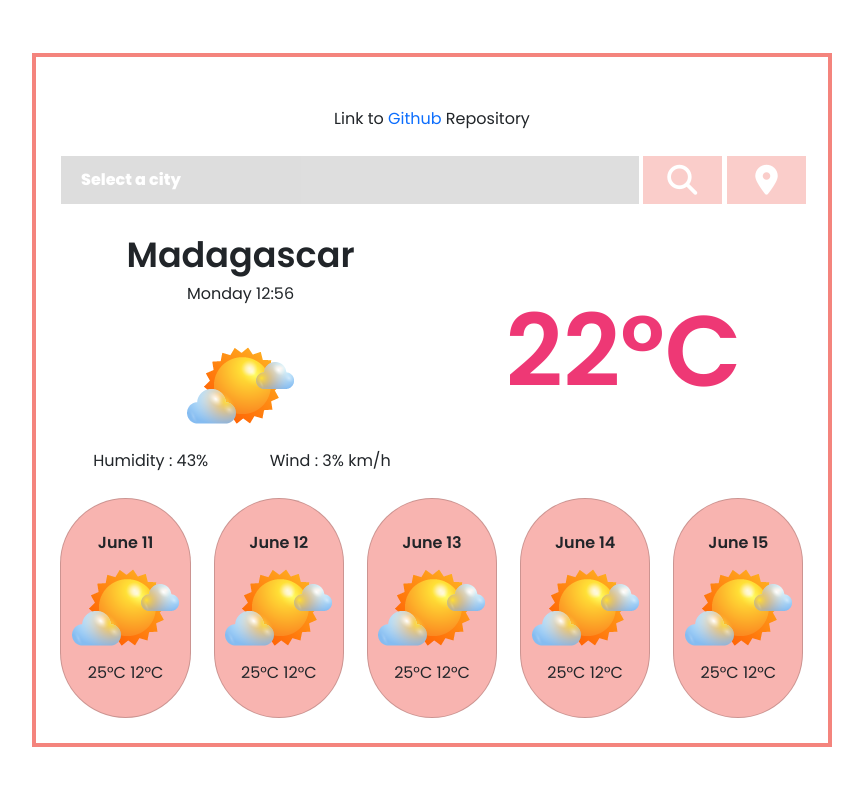
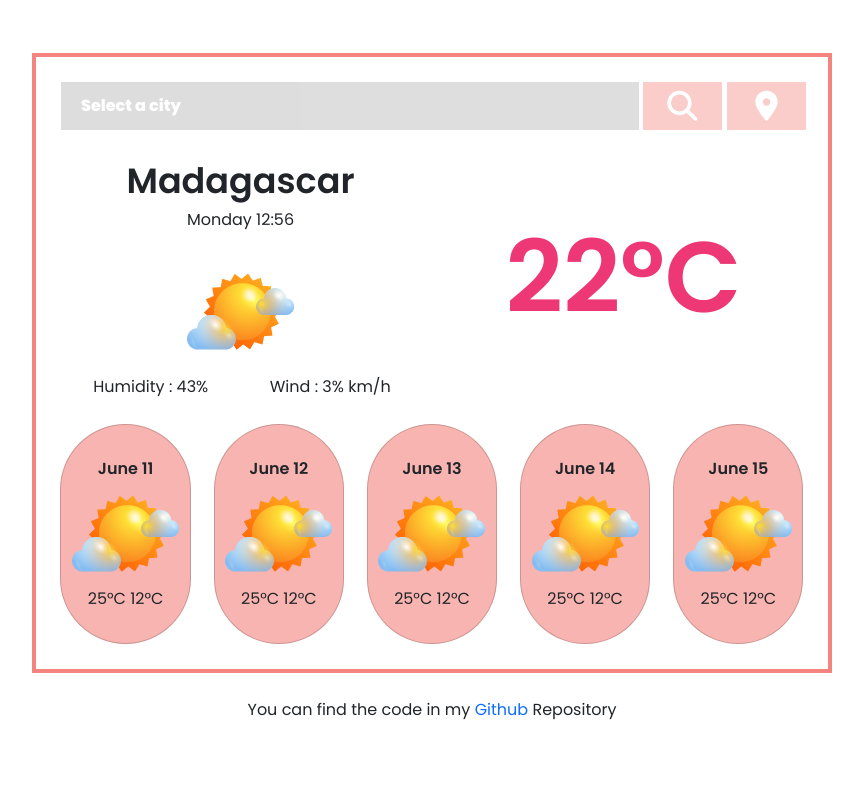
Before and after one commit to BabyYunikon/my-first-project, a plain HTML site: page index.html in a window 1280 px wide. Shown: the whole page, without its empty margins (208-1071 px from the left). Drawn offline with nearby package versions, Linux system fonts and the light colour scheme.

Commit message:
adding footer

```diff
--- a/index.html
+++ b/index.html
@@ -25,10 +25,7 @@
   </head>
   <body>
     <div class="weather-container">
-        <div class="github">Link to
-            <a href="https://github.com/BabyYunikon/my-first-project">Github</a>
-             Repository
-        </div>
+
       <!-- form input field -->
       <form id="search-form">
         <div id="search-box" class="row no-wrap search-box">
@@ -93,6 +90,10 @@
         </div>
       </div>
     </div>
+    <footer class="github">You can find the code in my
+        <a href="https://github.com/BabyYunikon/my-first-project">Github</a>
+         Repository
+    </footer>
     <script
       src="https://cdn.jsdelivr.net/npm/bootstrap@5.3.0/dist/js/bootstrap.bundle.min.js"
       integrity="sha384-geWF76RCwLtnZ8qwWowPQNguL3RmwHVBC9FhGdlKrxdiJJigb/j/68SIy3Te4Bkz"
--- a/src/styles.css
+++ b/src/styles.css
@@ -4,7 +4,7 @@
 
   body {
     display: flex;
-    flex-direction: row;
+    flex-direction: column;
     align-items: center;
     justify-content: center;
     height: 100vh;
@@ -12,6 +12,7 @@
 
   .github
   {
+    display: inline-block;
     margin: 25px;
     text-align: center;
   }
```
